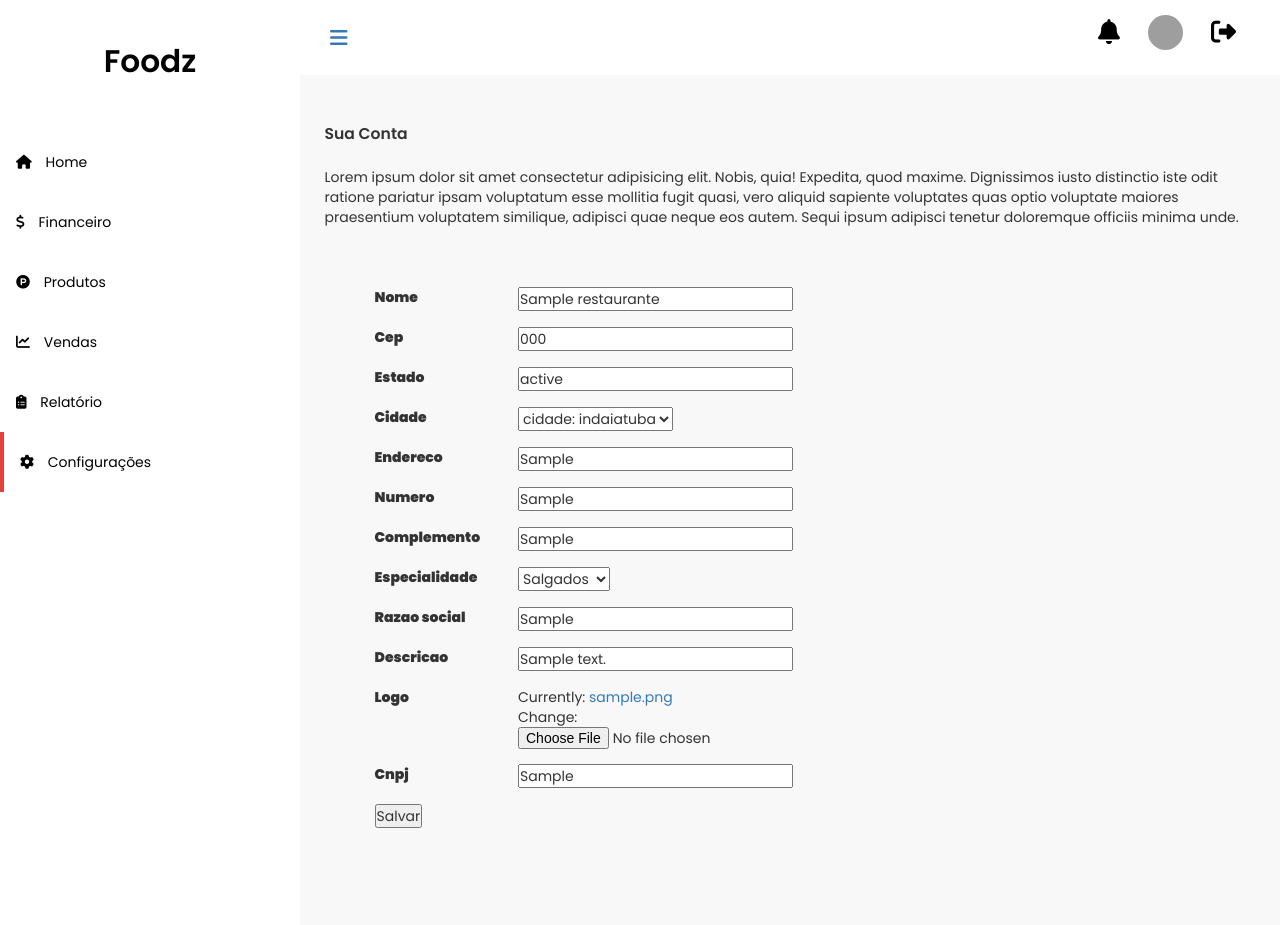
After one commit to NicolasMarqui/Foodz, a Django app: page /dashboard/config in a window 1280 px wide. The commit adds this page. Run offline with Django 3.2, Linux system fonts and the light colour scheme; a user stored in the database is signed in; tables that the repository leaves empty hold one stand-in row (values such as "Sample post"); some libraries are stand-ins or nearby versions; grey boxes are pictures that could not be loaded.

Commit message:
Restaurant Owners now can create and edit account

```diff
--- a/delivery/choices.py
+++ b/delivery/choices.py
@@ -8,3 +8,21 @@ TIPO_CHOICE = (
     ('comercial','Comercial'),
     ('outro','Outro')
 )
+
+ESPECIALIDADE_CHOICE = (
+    ('saldados', 'Salgados'),
+    ('saladas', 'Saladas'),
+    ('italiana', 'Italiana'),
+    ('doces', 'Doces'),
+    ('lanches', 'Lanches'),
+    ('sorvetes', 'Sorvetes'),
+    ('bebidas', 'Bebidas'),
+    ('chinesa', 'Chinesa'),
+    ('japonesa', 'Japonesa'),
+    ('petiscos', 'Petiscos'),
+    ('pizzas', 'Pizzas'),
+    ('massas', 'Massas'),
+    ('pratos', 'Pratos'),
+    ('outros', 'Outros'),
+
+)
--- a/delivery/forms.py
+++ b/delivery/forms.py
@@ -2,4 +2,9 @@ from django import forms
 from django.core.validators import MinValueValidator, MaxValueValidator
 from .choices import *
 from django.contrib.auth.forms import UserCreationForm
-from .models import Cliente
+from .models import Restaurante
+
+class MoreInfoRestaurant(forms.ModelForm):
+    class Meta:
+        model = Restaurante
+        fields = ['nome', 'cep', 'estado', 'cidade' , 'endereco' , 'numero' , 'complemento' , 'especialidade', 'razao_social', 'descricao', 'logo', 'cnpj']
--- a/delivery/models.py
+++ b/delivery/models.py
@@ -43,17 +43,23 @@ class Restaurante(models.Model):
     cidade                      = models.ForeignKey(Cidade, on_delete=models.CASCADE)
     endereco                    = models.CharField(max_length=255)
     numero                      = models.CharField(max_length=255)
-    complemento                 = models.CharField(max_length=255)
-    especialidade               = models.CharField(max_length=255)
+    complemento                 = models.CharField(max_length=255,blank=True, null=True)
+    especialidade               = models.CharField(max_length=255, choices=ESPECIALIDADE_CHOICE)
     razao_social                = models.CharField(max_length=255)
     total_vendas                = models.IntegerField(blank=True)
     descricao                   = models.CharField(max_length=255)
-    logo                        = models.ImageField(upload_to="pics/restaurante/", default='pics/None/no-img.png')
+    logo                        = models.ImageField(upload_to="pics/restaurantes", default='pics/None/no-img.png')
     cnpj                        = models.CharField(max_length=18)
+
+    def __str__(self):
+        return 'ID: {} e nome: {} '.format(self.id, self.nome)
 
 
 class Categoria(models.Model):
     categoria                   = models.CharField(max_length=50)
+
+    def __str__(self):
+        return 'categoria: {} '.format(self.categoria)
 
 class Produto(models.Model):
     nome                        = models.CharField(max_length=100)
@@ -64,6 +70,9 @@ class Produto(models.Model):
     ingredientes                = models.TextField(blank=True)
     preco                       = models.DecimalField(max_digits=5,decimal_places=2)
     ativo                       = models.BooleanField(default=True)
+
+    def __str__(self):
+        return 'ID: {} e nome: {} '.format(self.id, self.nome)
 
 class Oferta(models.Model):
     inicio_data_oferta          = models.DateField(null=True)
--- a/delivery/static/styles.css
+++ b/delivery/static/styles.css
@@ -3348,4 +3348,14 @@ footer .footer .fot-bottom p {
   color: #E04040;
   font-size: 30px;
 }
+
+.content-config {
+  width: 95%;
+  margin: 15px auto 0;
+  min-height: 100%;
+}
+
+.display-info {
+  padding: 50px 50px 0;
+}
 /*# sourceMappingURL=styles.css.map */
--- a/delivery/templates/base_dashboard.html
+++ b/delivery/templates/base_dashboard.html
@@ -53,6 +53,14 @@
 
                             <li>
                                 <a href="#"> <i class="fas fa-clipboard-list"></i> <span>Relatório</span> </a>
+                            </li>
+
+                            <li>
+                                {% if request.path == '/dashboard/config' %}
+                                <a href="/dashboard/config" class="active-dash"> <i class="fas fa-cog"></i> <span>Configurações</span> </a>
+                                {% else %}
+                                <a href="/dashboard/config"> <i class="fas fa-cog"></i> <span>Configurações</span> </a>
+                                {% endif %}
                             </li>
                         </ul>
                     </div>
--- /dev/null
+++ b/delivery/templates/dashboard_config.html
@@ -0,0 +1,36 @@
+{% extends 'base_dashboard.html' %}
+{% load static %}
+
+{% block title %}
+    Dashboard > Configurações
+{% endblock %}
+
+<div class="wrapper-dashboard">
+
+    {% block content %}
+            <div class="content-config">
+
+                <h2>Sua Conta</h2>
+
+                <p>Lorem ipsum dolor sit amet consectetur adipisicing elit. Nobis, quia! Expedita, quod maxime. Dignissimos iusto distinctio iste odit ratione pariatur ipsam voluptatum esse mollitia fugit quasi, vero aliquid sapiente voluptates quas optio voluptate maiores praesentium voluptatem similique, adipisci quae neque eos autem. Sequi ipsum adipisci tenetur doloremque officiis minima unde.</p>
+
+                <div class="display-info">
+                    <form action="{% url 'Dashboard_config' %}" method="post" enctype='multipart/form-data'>
+                        {% csrf_token %}
+                        {% for f in form %}
+                            <div class="form-group row">
+                                <label for="{{f.label}}" class="col-sm-2 col-form-label">{{f.label}}</label>
+                                <div class="col-sm-10">
+                                    {{f}}
+                                </div>
+                            </div>
+                        {% endfor %}
+
+                        <button type="submit">Salvar</button>
+                    </form>
+                </div>
+
+            </div>
+
+    {% endblock %}
+</div>
--- a/delivery/urls.py
+++ b/delivery/urls.py
@@ -7,6 +7,7 @@ urlpatterns = [
     path('dashboard/', views.dashboard, name="Dashboard"),
     path('dashboard/financeiro', views.dashboard_financeiro, name="Dashboard_financeiro"),
     path('dashboard/produtos', views.dashboard_produtos, name="Dashboard_produtos"),
+    path('dashboard/config', views.dashboard_config, name="Dashboard_config"),
     path('sobre-nos', views.sobre_nos, name="Sobre Nós"),
     path('pesquisa/', views.pesquisa, name="pesquisa"),
     path('login/', views.login, name="login"),
--- a/delivery/views.py
+++ b/delivery/views.py
@@ -5,6 +5,8 @@ from django.contrib.auth import logout as django_logout
 from django.contrib.auth.models import User, auth, Group
 from django.db.models import Q
 from django.contrib import messages
+from .forms import MoreInfoRestaurant
+from django.shortcuts import get_object_or_404
 
 # Create your views here.
 def home(request):
@@ -46,13 +48,21 @@ def restaurantes(request):
 
 def dashboard(request):
 
-    print(User.objects.all())
+    if(not request.user.is_authenticated):
+        return redirect('/login')
+
+    id = request.user.id
+
+    info_restaurante = Restaurante.objects.filter(user_id = id)
+
+    print(info_restaurante)
 
     return render(
         request,
         'dashboard.html',
         {
             'range': range(9),
+            'info': info_restaurante
         }
     )
 
@@ -71,6 +81,60 @@ def dashboard_produtos(request):
         'dashboard_produtos.html',
         {
             'range': range(9),
+        }
+    )
+
+def dashboard_config(request):
+
+    id = request.user.id
+
+    info_restaurante = Restaurante.objects.filter(user_id = id)
+
+    if info_restaurante != []:
+        for i in info_restaurante:
+            data = {
+                'user': request.user.username,
+                'nome': i.nome,
+                'cep': i.cep,
+                'estado': i.estado,
+                'cidade': i.cidade,
+                'endereco': i.endereco,
+                'numero': i.numero,
+                'complemento': i.complemento,
+                'razao_social': i.razao_social,
+                'descricao': i.descricao,
+                'cnpj': i.cnpj,
+            }
+
+            instance = Restaurante.objects.get(user_id = request.user.id)
+            form = MoreInfoRestaurant( request.POST or None, initial=data ,instance=instance)
+
+    else:
+        form = MoreInfoRestaurant(request.POST)
+
+
+    if request.method == 'POST':
+        if form.is_valid():
+            if info_restaurante:
+                novo_restaurante = form.save()
+                print('eae')
+            else:
+                novo_restaurante = form.save(commit=False)
+                novo_restaurante.user_id = request.user.id
+                novo_restaurante.total_vendas = 0
+
+            print(novo_restaurante)
+            novo_restaurante.save()
+            return redirect('/dashboard/')
+
+
+    return render(
+        request,
+        'dashboard_config.html',
+        {
+            'range': range(9),
+            'info': info_restaurante,
+            'form': form
         }
     )
 
```
Also changed, not shown: delivery/templates/dashboard.html (+14 -2 lines), delivery/migrations/0004_auto_20191102_2214.py (added).
